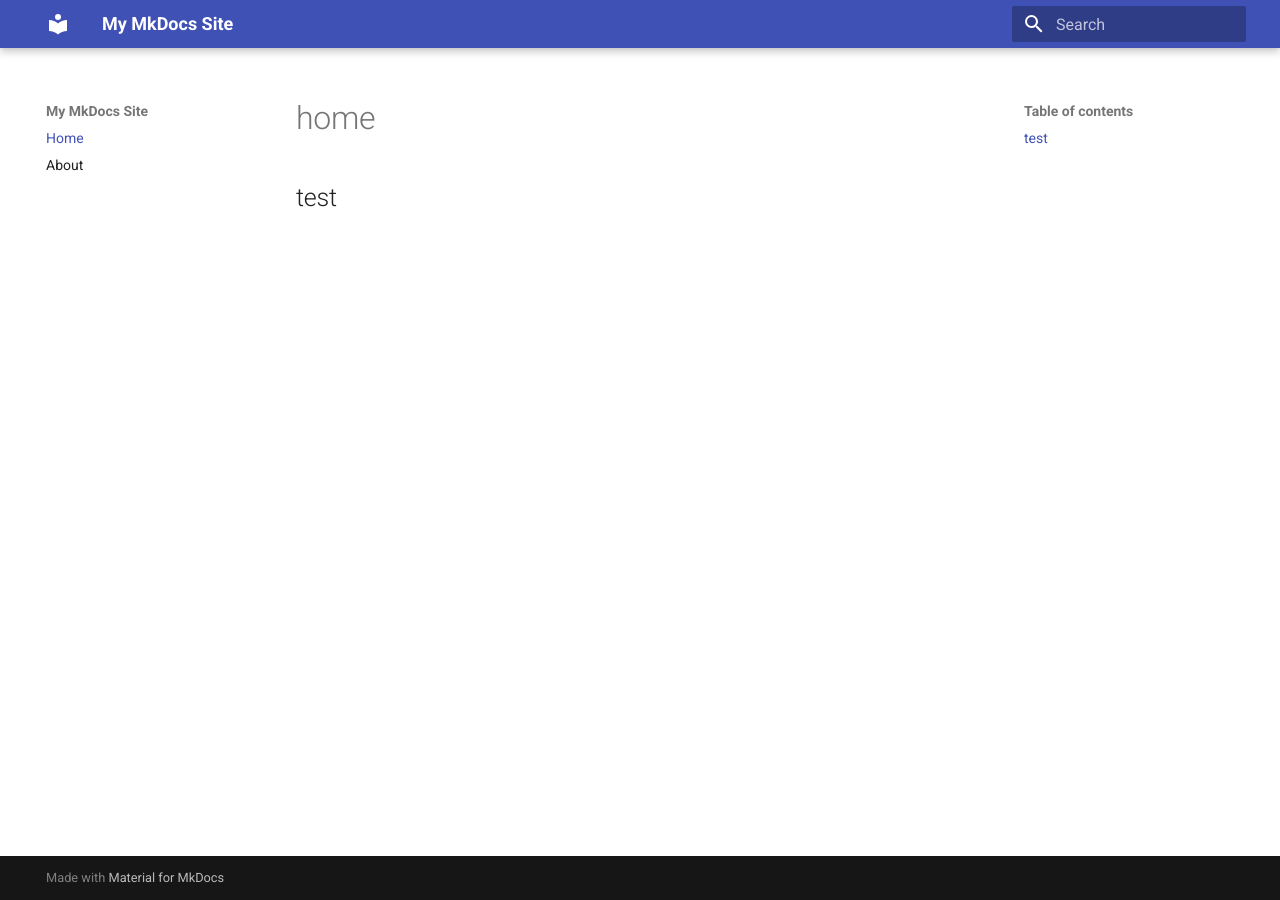
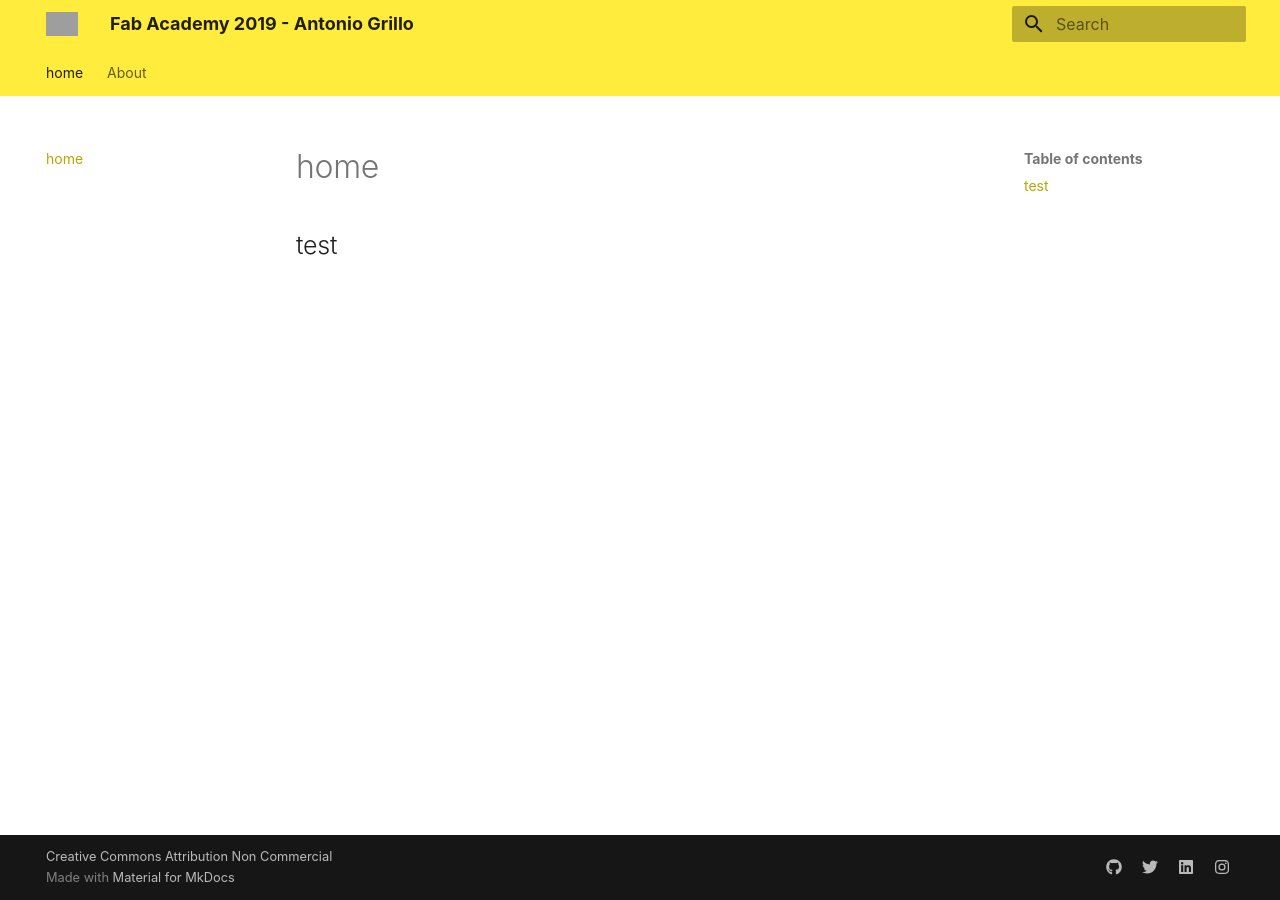
Before and after one commit to ntngrillo/startNTA, an MkDocs documentation site: the page built from docs/index.md, in a window 1280 px wide. Built offline with MkDocs 1.6.1 and Material for MkDocs 9.7.7, drawn with Linux system fonts in a browser that asks for light colours; grey boxes are pictures that could not be loaded.

Commit message:
Update mkdocs.yml

```diff
--- a/mkdocs.yml
+++ b/mkdocs.yml
@@ -1,6 +1,46 @@
-site_name: My MkDocs Site
+site_name: Fab Academy 2019 - Antonio Grillo
+site_description: My Fabacademy 2019 site
+
+site_author: Antonio Grillo
+docs_dir: docs
+site_dir: _site
+copyright: Creative Commons Attribution Non Commercial
 theme:
+  logo: 'images/logo.svg' #Here I've changed the .svg logo
+  favicon: 'images/favicon.ico' #and Add a new favicon
   name: material
-nav:
-  - Home: index.md
-  - About: about.md
+
+  palette:
+    primary: "yellow" #Here I've changed the primary color
+    accent: "indigo"
+  font:
+    false
+
+  feature:
+    tabs: true
+extra:
+  social: #Here I've added my social channel
+    - type: "github"
+      link: "https://github.com/antoniogrillo"
+    - type: "twitter"
+      link: "https://twitter.com/ntngrillo"
+    - type: "linkedin"
+      link: "https://www.linkedin.com/in/grilloantonio"
+    - type: "instagram"
+      link: "https://www.instagram.com/ntngrillo80/"
+
+extra_css:
+  - 'stylesheets/extra.css'
+
+markdown_extensions:
+  - extra
+  - smarty
+  - admonition
+  - codehilite:
+      guess_lang: false
+  - toc:
+      permalink: true
+  - pymdownx.extra
+  - pymdownx.progressbar
+  - pymdownx.tasklist:
+      custom_checkbox: true
```
